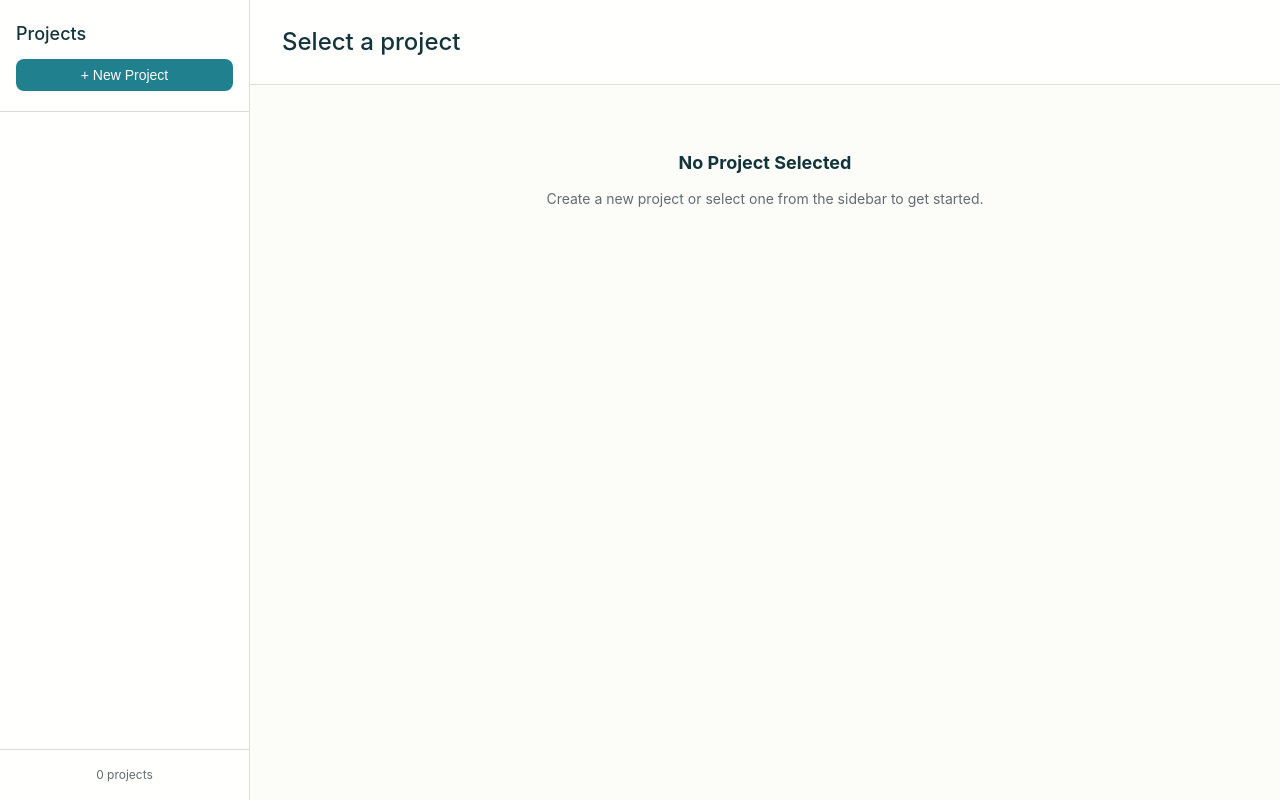
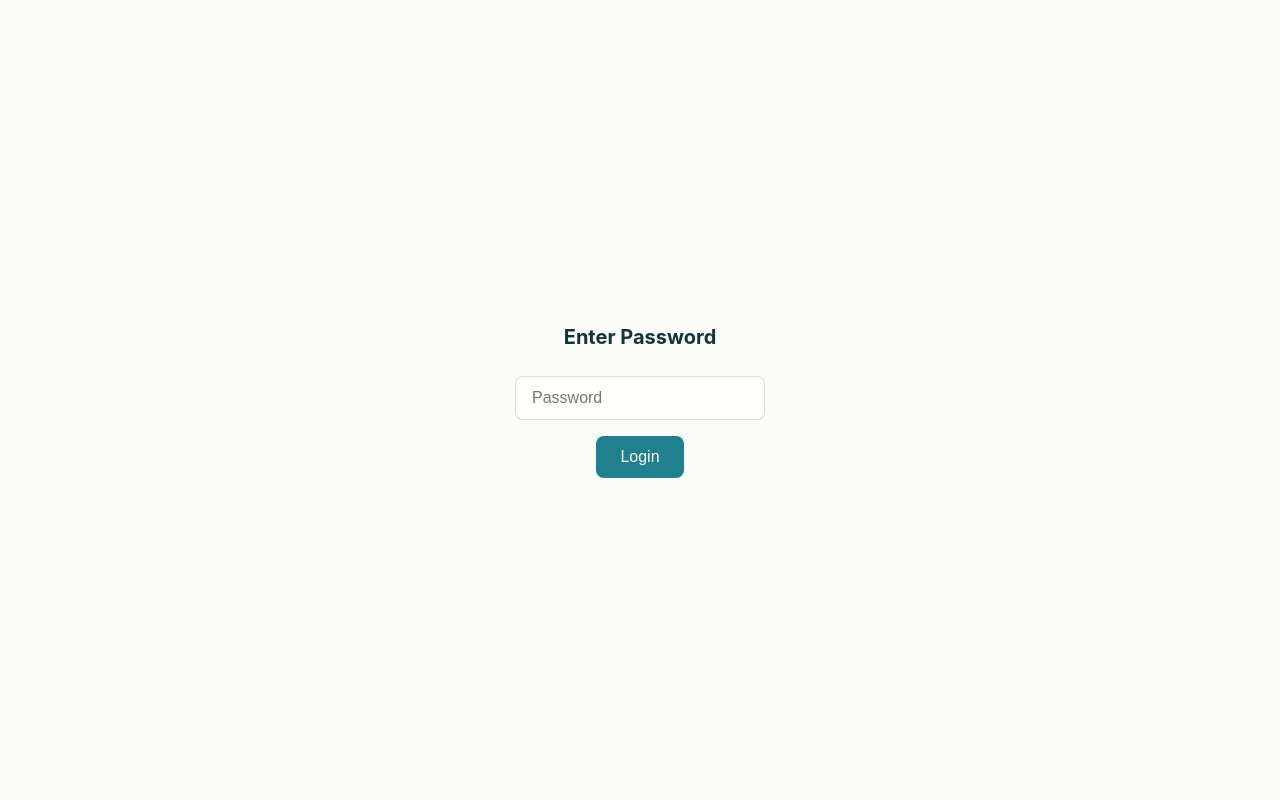
Before and after one commit to termilink/termilink.github.io, a plain HTML site: page index.html in a window 1280 px wide. Drawn offline with Linux system fonts and the light colour scheme; no server answers.

Commit message:
password protection

```diff
--- a/index.html
+++ b/index.html
@@ -12,6 +12,13 @@
   <script src="script.js" type="module"></script>
 </head>
 <body>
+  <div id="passwordProtection" class="password-protection">
+    <h2>Enter Password</h2>
+    <input type="password" id="passwordInput" placeholder="Password">
+    <button id="loginButton">Login</button>
+  </div>
+
+  <div id="mainContent" style="display: none;">
     <div class="app-container" id="appContainer">
       <!-- Sidebar -->
       <aside class="sidebar">
@@ -174,7 +181,7 @@
         </div>
       </div>
     </div>
-
+  </div>
   <script src="script.js" type="module"></script>
 </body>
 </html>
--- a/script.js
+++ b/script.js
@@ -3,6 +3,80 @@ import { initializeApp } from "https://www.gstatic.com/firebasejs/9.6.10/firebas
 import { getAnalytics } from "https://www.gstatic.com/firebasejs/9.6.10/firebase-analytics.js";
 import { getFirestore, collection, addDoc, getDocs, doc, setDoc, deleteDoc, onSnapshot, updateDoc, getDoc } from "https://www.gstatic.com/firebasejs/9.6.10/firebase-firestore.js";
 
+// Password Protection Constants
+const CORRECT_PASSWORD = "5642";
+const AUTH_COOKIE_NAME = "termilink_auth";
+const COOKIE_EXPIRATION_DAYS = 7;
+
+// DOM Elements
+const passwordProtectionDiv = document.getElementById('passwordProtection');
+const passwordInput = document.getElementById('passwordInput');
+const loginButton = document.getElementById('loginButton');
+const mainContentDiv = document.getElementById('mainContent');
+
+// Cookie Utilities
+function setCookie(name, value, days) {
+  let expires = "";
+  if (days) {
+    const date = new Date();
+    date.setTime(date.getTime() + (days * 24 * 60 * 60 * 1000));
+    expires = "; expires=" + date.toUTCString();
+  }
+  document.cookie = name + "=" + (value || "") + expires + "; path=/";
+}
+
+function getCookie(name) {
+  const nameEQ = name + "=";
+  const ca = document.cookie.split(';');
+  for (let i = 0; i < ca.length; i++) {
+    let c = ca[i];
+    while (c.charAt(0) === ' ') c = c.substring(1, c.length);
+    if (c.indexOf(nameEQ) === 0) return c.substring(nameEQ.length, c.length);
+  }
+  return null;
+}
+
+function deleteCookie(name) {
+  document.cookie = name + '=; Max-Age=-99999999;';
+}
+
+// Authentication Logic
+function showMainContent() {
+  passwordProtectionDiv.style.display = 'none';
+  mainContentDiv.style.display = 'block';
+  initializeSampleData(); // Initialize the main app content after authentication
+}
+
+function handleLogin() {
+  const enteredPassword = passwordInput.value;
+  if (enteredPassword === CORRECT_PASSWORD) {
+    setCookie(AUTH_COOKIE_NAME, "true", COOKIE_EXPIRATION_DAYS);
+    showMainContent();
+  } else {
+    alert("Incorrect password. Please try again.");
+    passwordInput.value = '';
+  }
+}
+
+function checkAuthentication() {
+  if (getCookie(AUTH_COOKIE_NAME) === "true") {
+    showMainContent();
+  } else {
+    passwordProtectionDiv.style.display = 'flex'; // Use flex for centering
+    mainContentDiv.style.display = 'none';
+  }
+}
+
+// Event Listeners
+loginButton.addEventListener('click', handleLogin);
+passwordInput.addEventListener('keypress', (e) => {
+  if (e.key === 'Enter') {
+    handleLogin();
+  }
+});
+
+// Initial Check on Page Load
+checkAuthentication();
 
     // Data storage
     let projects = {};
@@ -598,7 +672,7 @@ import { getFirestore, collection, addDoc, getDocs, doc, setDoc, deleteDoc, onSn
     window.openRecordApiLinksModal = openRecordApiLinksModal;
 
     // Initial app initialization and data load
-    initializeSampleData();
+    // initializeSampleData(); // This will now be called after successful authentication
 
     // --- URL API Logic (moved here to ensure projects are loaded) ---
     function getUrlParams() {
--- a/style.css
+++ b/style.css
@@ -467,3 +467,53 @@
       margin-bottom: var(--space-20);
       color: var(--color-text);
     }
+
+    /* Password Protection Styles */
+    .password-protection {
+      display: flex;
+      flex-direction: column;
+      align-items: center;
+      justify-content: center;
+      height: 100vh;
+      background-color: var(--color-background);
+      color: var(--color-text);
+      text-align: center;
+    }
+
+    .password-protection h2 {
+      font-size: var(--font-size-2xl);
+      margin-bottom: var(--space-24);
+    }
+
+    .password-protection input[type="password"] {
+      padding: var(--space-12) var(--space-16);
+      font-size: var(--font-size-lg);
+      border: 1px solid var(--color-border);
+      border-radius: var(--radius-base);
+      background-color: var(--color-surface);
+      color: var(--color-text);
+      margin-bottom: var(--space-16);
+      width: 250px;
+      max-width: 80%;
+    }
+
+    .password-protection input[type="password"]:focus {
+      outline: none;
+      border-color: var(--color-primary);
+      box-shadow: 0 0 0 3px var(--color-focus-ring);
+    }
+
+    .password-protection button {
+      padding: var(--space-12) var(--space-24);
+      font-size: var(--font-size-lg);
+      background-color: var(--color-primary);
+      color: var(--color-btn-primary-text);
+      border: none;
+      border-radius: var(--radius-base);
+      cursor: pointer;
+      transition: background-color var(--duration-normal) var(--ease-standard);
+    }
+
+    .password-protection button:hover {
+      background-color: var(--color-primary-hover);
+    }
```
Also changed, not shown: 1 other file. Lines whose indentation alone changed are shown as unchanged.
